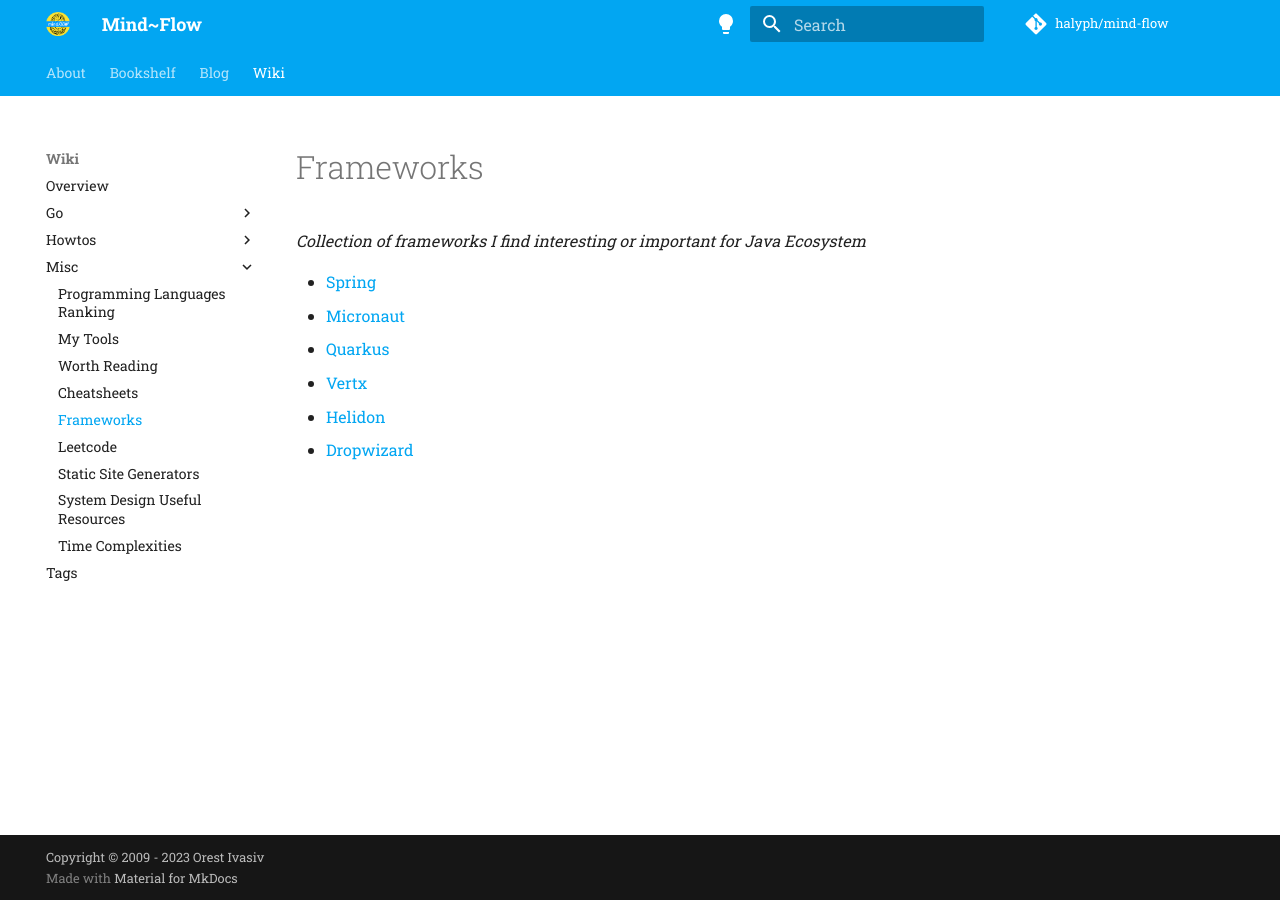
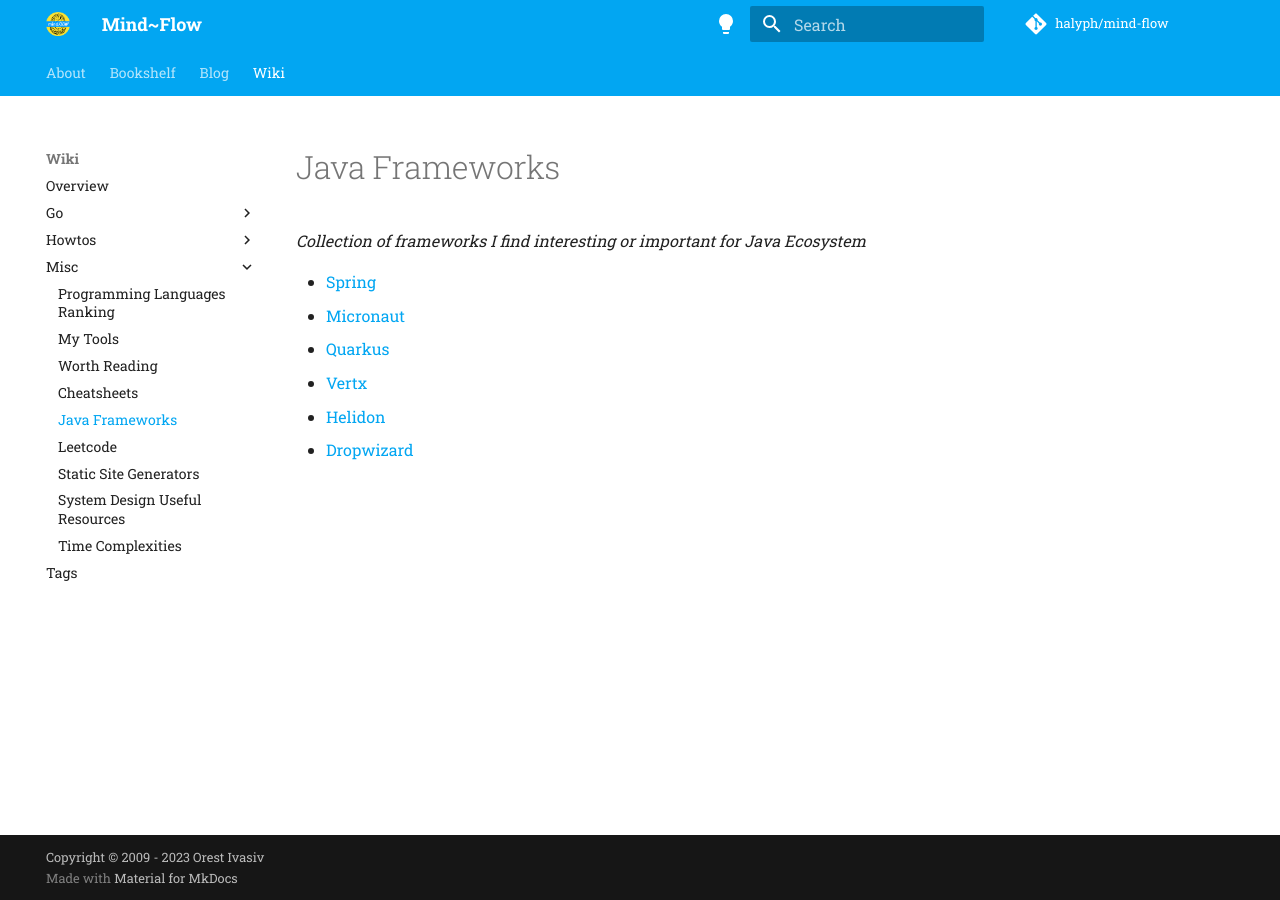
Before and after one commit to halyph/mind-flow, an MkDocs documentation site: the page built from docs/wiki/misc/java-frameworks.md, in a window 1280 px wide. Built offline with MkDocs 1.6.1 and Material for MkDocs 9.7.7, drawn with Linux system fonts in a browser that asks for light colours; comment, search, counter and statistics services are not loaded.

Commit message:
small upd

```diff
--- a/docs/wiki/misc/java-frameworks.md
+++ b/docs/wiki/misc/java-frameworks.md
@@ -1,4 +1,4 @@
-# Frameworks
+# Java Frameworks
 
 *Collection of frameworks I find interesting or important for Java Ecosystem*
 
```
Also changed, not shown: docs/wiki/howtos/git.md (+1 -1 lines).
